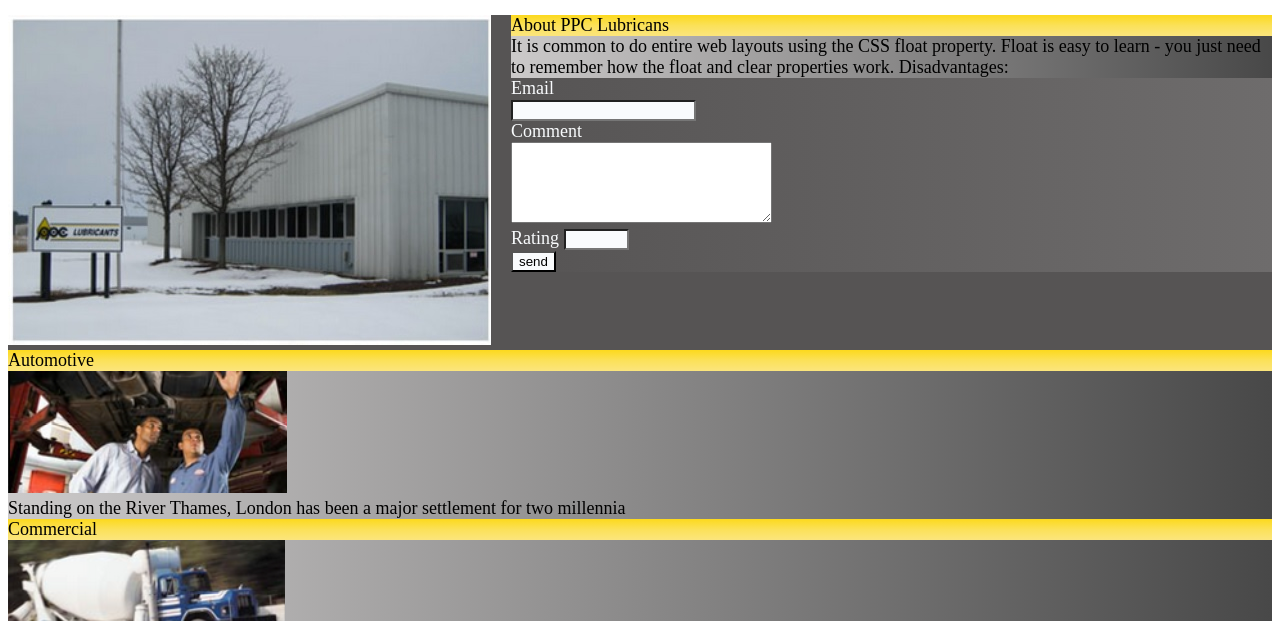
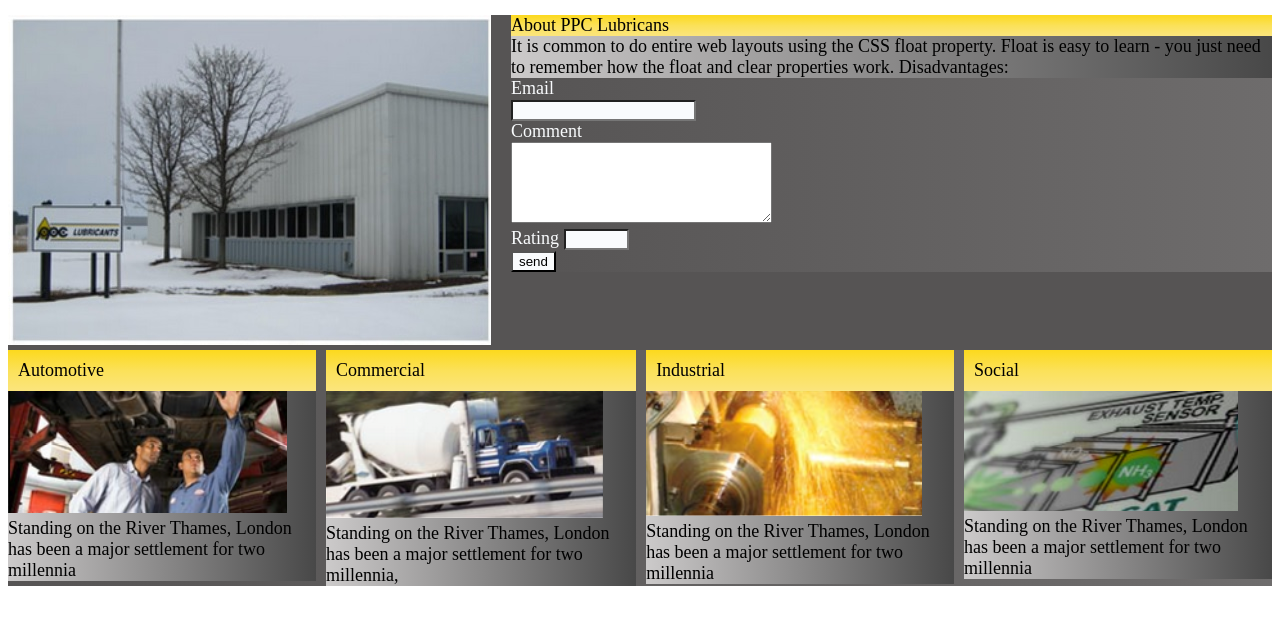
Before and after one commit to HuyenHuyencodoicocap/-e-thi-mau-l2, a plain HTML site: page DeThiMau/index.html in a window 1280 px wide. Shown: the part 179-800 px from the top of the page. Drawn offline with Linux system fonts and the light colour scheme.

Commit message:
Update style.css

```diff
--- a/DeThiMau/css/style.css
+++ b/DeThiMau/css/style.css
@@ -39,9 +39,15 @@ header #logo{
 .textnews{
     margin-left: 10px;
 }
+.textnews .title{
+    padding: 0;
+}
 .title{
     background: linear-gradient(#FCD91D,#FBE159,#fbe57d);
+    margin-bottom: 0px;
+    padding: 10px;
 }
+
 .content{
     background: linear-gradient(to right,#cccaca,#484848);
 }
@@ -54,6 +60,12 @@ header #logo{
 
 }
 .news{
-    display: flexs;
+    display: flex;
+    box-sizing: border-box;
+    background: linear-gradient(to right,#565454,#6e6c6c);
+    gap: 10px;
 
 }
+.item{
+
+}
```
